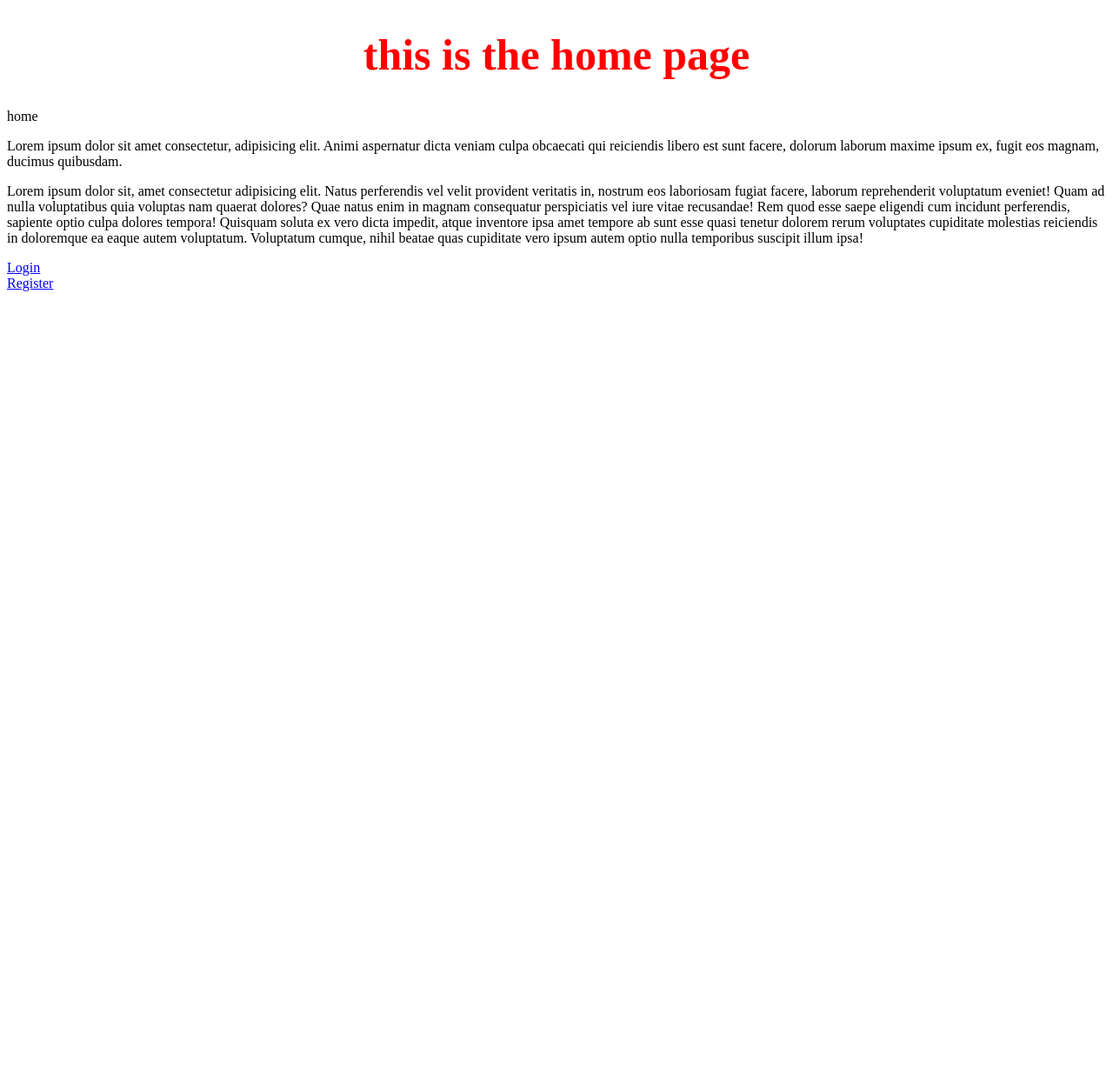
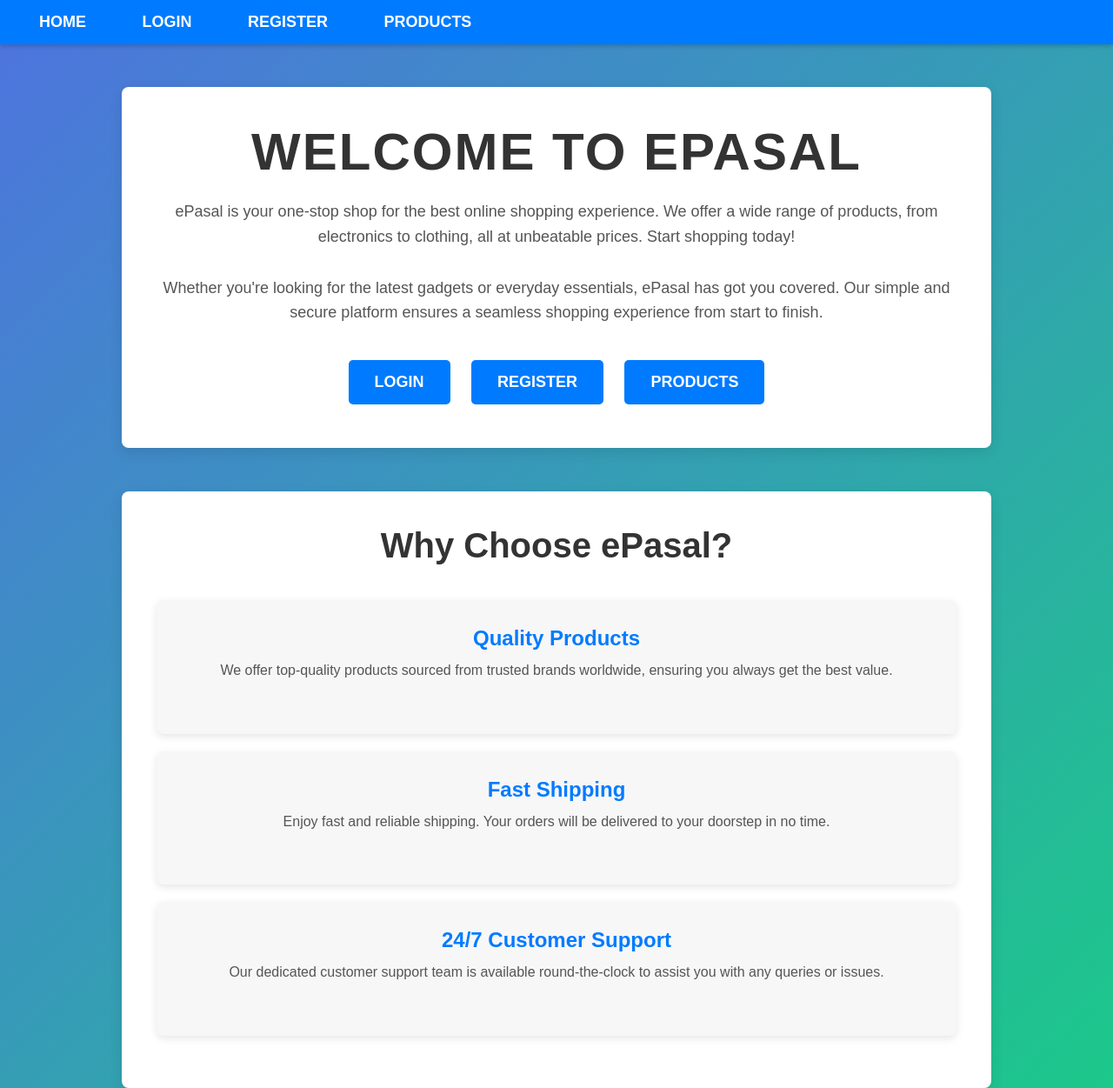
Before and after one commit to prejanNeu/ePasal, a Django app: page / in a window 1280 px wide. Shown: the whole page at 87% size. Before the commit the page ends 335 px from the top, so only its background shows below. Run offline with Django 5.2, Linux system fonts and the light colour scheme.

Commit message:
add home file

```diff
--- /dev/null
+++ b/firstapp/static/css/home.css
@@ -0,0 +1,158 @@
+/* Basic Reset */
+* {
+    margin: 0;
+    padding: 0;
+    box-sizing: border-box;
+}
+
+body {
+    font-family: 'Arial', sans-serif;
+    background: linear-gradient(135deg, #4e73df, #1cc88a); /* Gradient Background */
+    color: #333;
+    display: flex;
+    justify-content: center;
+    align-items: center;
+    min-height: 100vh;
+    padding: 0 20px;
+    flex-direction: column;
+}
+
+/* Navigation Bar */
+nav {
+    background-color: #007bff;
+    width: 100%;
+    padding: 15px;
+    box-shadow: 0 2px 5px rgba(0, 0, 0, 0.2);
+    position: fixed;
+    top: 0;
+    left: 0;
+    z-index: 10;
+}
+
+nav a {
+    color: white;
+    text-decoration: none;
+    font-size: 18px;
+    margin: 0 20px;
+    padding: 10px;
+    text-transform: uppercase;
+    font-weight: bold;
+}
+
+nav a:hover {
+    background-color: #0056b3;
+    border-radius: 5px;
+    box-shadow: 0 0 10px rgba(0, 0, 0, 0.2);
+}
+
+/* Main Content */
+.container {
+    background-color: white;
+    width: 100%;
+    max-width: 1000px;
+    border-radius: 8px;
+    padding: 40px;
+    box-shadow: 0 5px 15px rgba(0, 0, 0, 0.1);
+    margin-top: 100px; /* Space for the fixed navbar */
+    text-align: center;
+}
+
+h1 {
+    font-size: 60px;
+    color: #333;
+    margin-bottom: 20px;
+    text-transform: uppercase;
+    letter-spacing: 2px;
+}
+
+p {
+    font-size: 18px;
+    line-height: 1.6;
+    margin-bottom: 30px;
+    color: #555;
+}
+
+.links {
+    margin-top: 30px;
+}
+
+.links a {
+    display: inline-block;
+    font-size: 18px;
+    color: white;
+    background-color: #007bff;
+    padding: 15px 30px;
+    margin: 10px;
+    text-decoration: none;
+    border-radius: 5px;
+    text-transform: uppercase;
+    font-weight: bold;
+    transition: background-color 0.3s ease, transform 0.3s ease;
+}
+
+.links a:hover {
+    background-color: #0056b3;
+    transform: scale(1.1);
+}
+
+/* Why Choose Us Section */
+.why-choose-us {
+    background-color: white;
+    width: 100%;
+    max-width: 1000px;
+    padding: 40px;
+    margin-top: 50px;
+    border-radius: 8px;
+    box-shadow: 0 5px 15px rgba(0, 0, 0, 0.1);
+    text-align: center;
+}
+
+.why-choose-us h2 {
+    font-size: 40px;
+    margin-bottom: 40px;
+    color: #333;
+}
+
+.service-card {
+    background-color: #f7f7f7;
+    border-radius: 8px;
+    padding: 30px;
+    margin: 20px 0;
+    box-shadow: 0 3px 10px rgba(0, 0, 0, 0.1);
+}
+
+.service-card h3 {
+    font-size: 24px;
+    color: #007bff;
+    margin-bottom: 10px;
+}
+
+.service-card p {
+    font-size: 16px;
+    color: #555;
+}
+
+/* Responsive Design */
+@media (max-width: 768px) {
+    .container {
+        padding: 20px;
+    }
+
+    nav a {
+        font-size: 16px;
+        margin: 0 10px;
+    }
+
+    h1 {
+        font-size: 40px;
+    }
+
+    .service-card {
+        padding: 20px;
+        margin: 10px 0;
+    }
+
+    .why-choose-us h2 {
+        font-size: 30px;
+    }
+}
--- a/firstapp/templates/firstapp/home.html
+++ b/firstapp/templates/firstapp/home.html
@@ -1,29 +1,54 @@
+{% load static %}
+
 <!DOCTYPE html>
 <html lang="en">
 <head>
     <meta charset="UTF-8">
     <meta name="viewport" content="width=device-width, initial-scale=1.0">
-    <title>E Commerce</title>
-
-    <style>
-        h1{
-    text-align: center;
-    font-size: 50px;
-    color: red;
-}
-    </style>
+    <title>ePasal - Home</title>
+    <link rel="stylesheet" type="text/css" href="{% static 'css/home.css' %}">
 </head>
 <body>
-    <h1>this is the home page</h1>
-    <nav>home</nav>
-    <p>Lorem ipsum dolor sit amet consectetur, adipisicing elit. Animi aspernatur dicta veniam culpa obcaecati qui reiciendis libero est sunt facere, dolorum laborum maxime ipsum ex, fugit eos magnam, ducimus quibusdam.</p>
-    <p>Lorem ipsum dolor sit, amet consectetur adipisicing elit. Natus perferendis vel velit provident veritatis in, nostrum eos laboriosam fugiat facere, laborum reprehenderit voluptatum eveniet! Quam ad nulla voluptatibus quia voluptas nam quaerat dolores? Quae natus enim in magnam consequatur perspiciatis vel iure vitae recusandae! Rem quod esse saepe eligendi cum incidunt perferendis, sapiente optio culpa dolores tempora! Quisquam soluta ex vero dicta impedit, atque inventore ipsa amet tempore ab sunt esse quasi tenetur dolorem rerum voluptates cupiditate molestias reiciendis in doloremque ea eaque autem voluptatum. Voluptatum cumque, nihil beatae quas cupiditate vero ipsum autem optio nulla temporibus suscipit illum ipsa!</p>
 
+    <!-- Navigation Bar -->
+    <nav>
+        <a href="/">Home</a>
+        <a href="{% url 'login_page' %}">Login</a>
+        <a href="{% url 'register_page' %}">Register</a>
+        <a href="{% url 'product_page'%}">Products</a>
+    </nav>
 
-    <a href="{% url 'login_page' %}">Login</a>
-    <br>
-    <a href="{% url 'register_page' %}">Register</a>
+    <!-- Main Content -->
+    <div class="container">
+        <h1>Welcome to ePasal</h1>
+
+        <p>ePasal is your one-stop shop for the best online shopping experience. We offer a wide range of products, from electronics to clothing, all at unbeatable prices. Start shopping today!</p>
+
+        <p>Whether you're looking for the latest gadgets or everyday essentials, ePasal has got you covered. Our simple and secure platform ensures a seamless shopping experience from start to finish.</p>
+
+        <div class="links">
+            <a href="{% url 'login_page' %}">Login</a>
+            <a href="{% url 'register_page' %}">Register</a>
+            <a href="{% url 'product_page'%}">Products</a>
+        </div>
+    </div>
+
+    <!-- Why Choose Us Section -->
+    <section class="why-choose-us">
+        <h2>Why Choose ePasal?</h2>
+        <div class="service-card">
+            <h3>Quality Products</h3>
+            <p>We offer top-quality products sourced from trusted brands worldwide, ensuring you always get the best value.</p>
+        </div>
+        <div class="service-card">
+            <h3>Fast Shipping</h3>
+            <p>Enjoy fast and reliable shipping. Your orders will be delivered to your doorstep in no time.</p>
+        </div>
+        <div class="service-card">
+            <h3>24/7 Customer Support</h3>
+            <p>Our dedicated customer support team is available round-the-clock to assist you with any queries or issues.</p>
+        </div>
+    </section>
 
 </body>
-
 </html>
```
